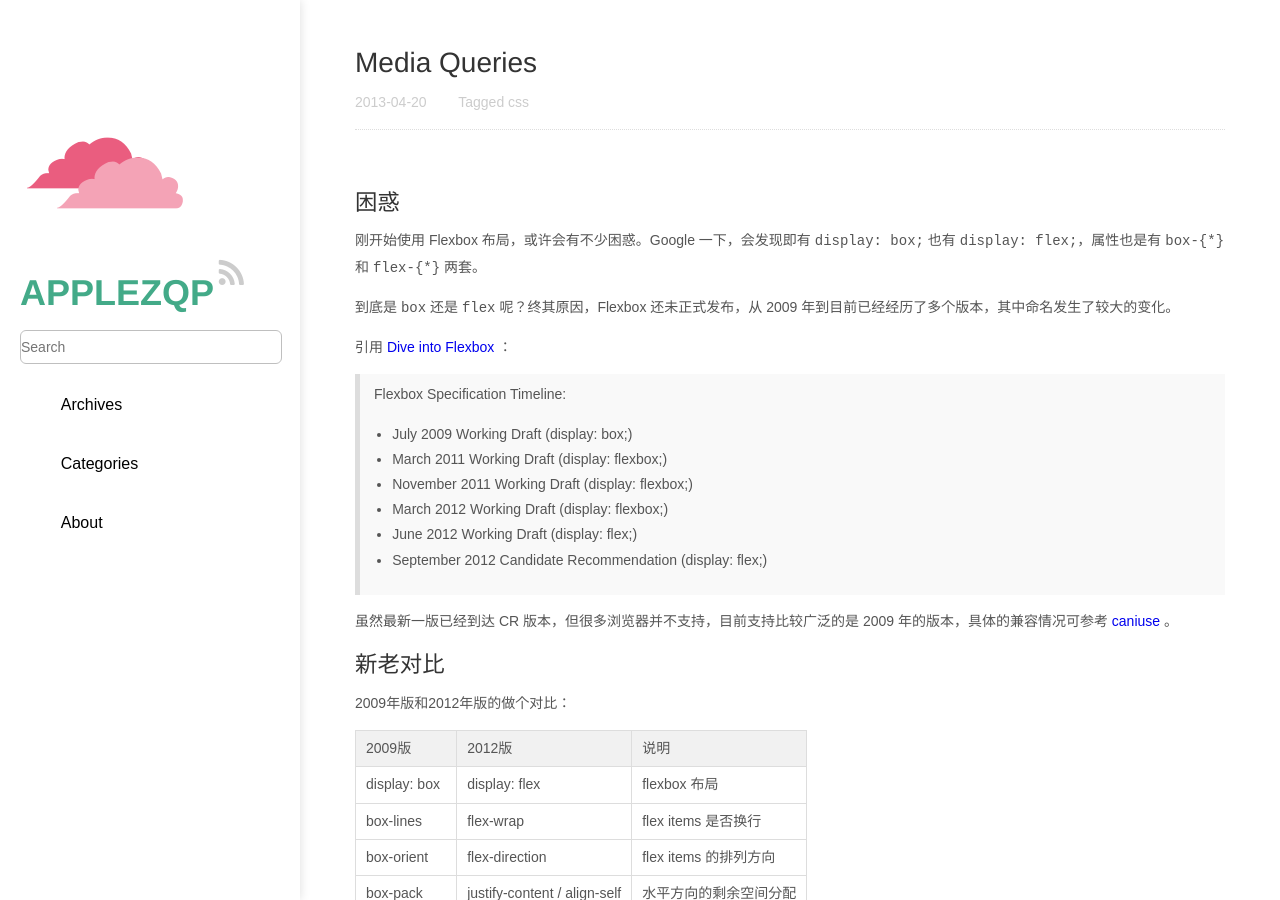
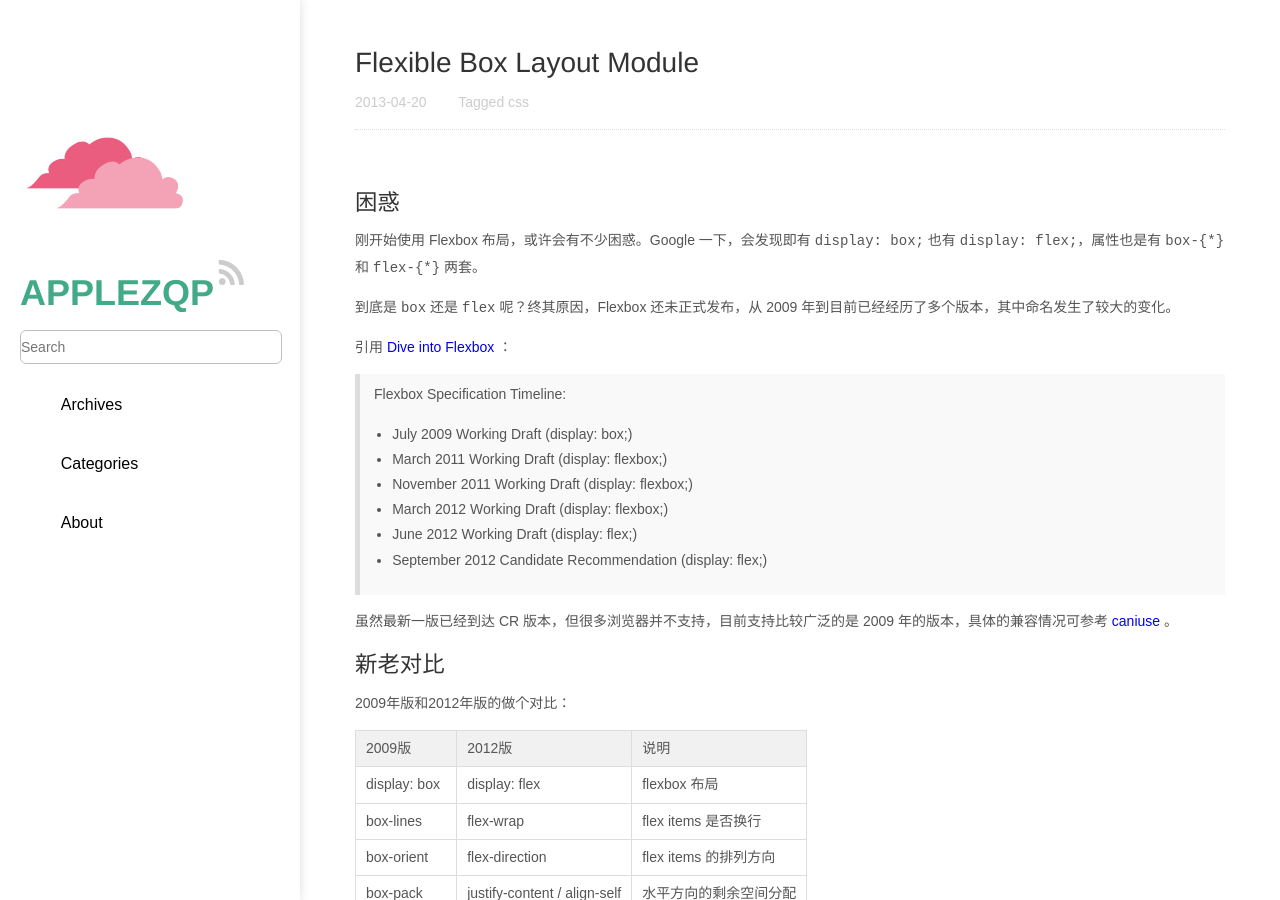
Before and after one commit to applezqp/applezqp.github.com, a Jekyll site: the page built from _posts/2013-04-20-Flexible-Box-Layout-Module.markdown, in a window 1280 px wide and 900 px high. Built offline with Jekyll 4.4.1, drawn with Linux system fonts in a browser that asks for light colours; Markdown is read by kramdown in place of the engine named in the settings; comment, search, counter and statistics services are not loaded.

Commit message:
bugfix post

`````diff
--- a/_posts/2013-04-20-Flexible-Box-Layout-Module.markdown
+++ b/_posts/2013-04-20-Flexible-Box-Layout-Module.markdown
@@ -1,6 +1,6 @@
 ---
 layout: post
-title: "Media Queries"
+title: "Flexible Box Layout Module"
 data: 2013-4-21 20:00:00
 categories: css
 ---
--- a/_posts/2013-04-21-Media-Queries.markdown
+++ b/_posts/2013-04-21-Media-Queries.markdown
@@ -109,7 +109,7 @@ categories: css
 
 回归正题，根据上面的参数可以设置断点，列出常用的 Media Queries：
 
-````
+```
 /* Smartphones */
 @media only screen
 and (min-width : 320px)
@@ -178,7 +178,7 @@ and (orientation : portrait) {
 @media only screen and (device-aspect-ratio: 40/71) {
 
 }
-````
+```
 
 iPad 和 iPhone 发生翻转的时候，设备的宽度不会发生变化，因此不能通过 `device-width` 判断设备的方向，而是通过 `orientation` 判断的。
 
`````
Also changed, not shown: other parts of _posts/2013-04-21-Media-Queries.markdown (+1 -1 lines), 6 other files.
